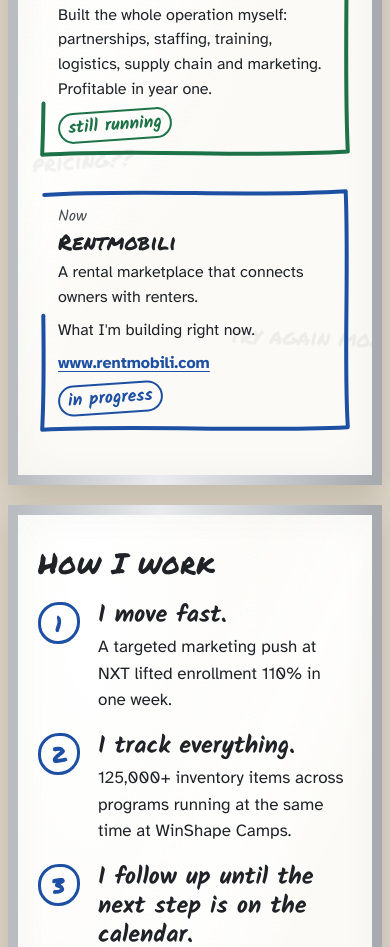
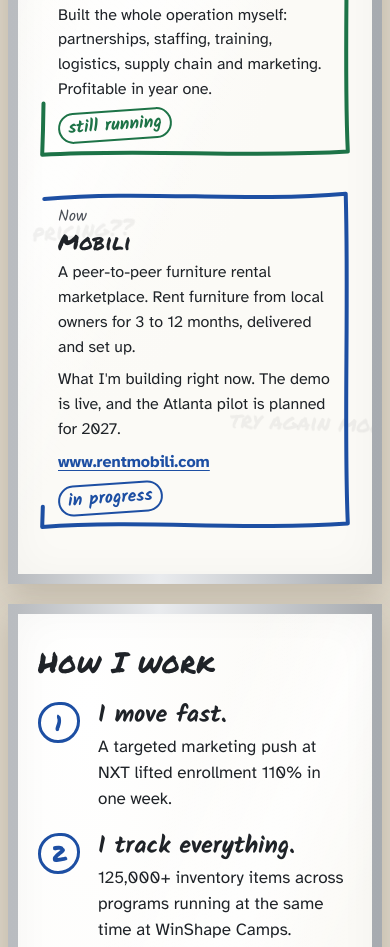
Before and after one commit to aaronmichadams-ctrl/hire-aaron-adams, an Astro site: page / in a window 390 px wide. Shown: the part 5084-6031 px from the top of the page. Built offline with nearby package versions, Linux system fonts and the light colour scheme; Astro itself is replaced by a stand-in of ours.

Commit message:
Describe Mobili from rentmobili.com and adjust closing line
Co-Authored-By: Claude Opus 5.5 <noreply@anthropic.com>
Claude-Session: https://claude.ai/code/session_01LnneWvtKW52P2VSg5JsRXs

```diff
--- a/src/data/aaron.ts
+++ b/src/data/aaron.ts
@@ -76,7 +76,7 @@ export const board = {
   howHeading: 'How I work',
   contactHeading: "Let's talk.",
   contactIntro: 'Hiring for operations, programs or growth? I would love to hear what your team is working on.',
-  signoff: 'This board gets erased every night. My follow-through does not.',
+  signoff: "Leave me a note. I'll follow up before the marker dries.",
 };
 
 export const results: Result[] = [
@@ -203,12 +203,12 @@ export const ventures: Venture[] = [
   },
   {
     id: 'rentmobili',
-    name: 'Rentmobili',
+    name: 'Mobili',
     when: 'Now',
-    // Draft from Aaron's own deploy notes (owner payouts, renter fees). Confirm the one-liner.
-    pitch: 'A rental marketplace that connects owners with renters.',
+    // From rentmobili.com's own copy.
+    pitch: 'A peer-to-peer furniture rental marketplace. Rent furniture from local owners for 3 to 12 months, delivered and set up.',
     status: 'in progress',
-    happened: "What I'm building right now.",
+    happened: "What I'm building right now. The demo is live, and the Atlanta pilot is planned for 2027.",
     url: 'https://www.rentmobili.com',
   },
 ];
```
Also changed, not shown: DECISIONS.md (+1 -1 lines).
